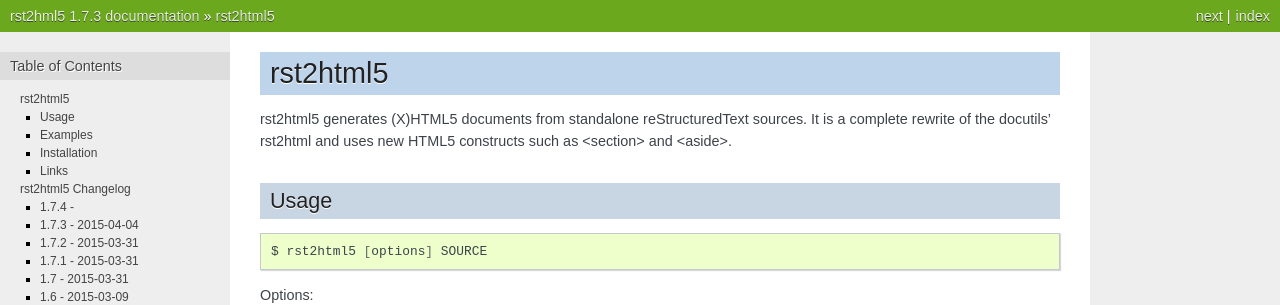
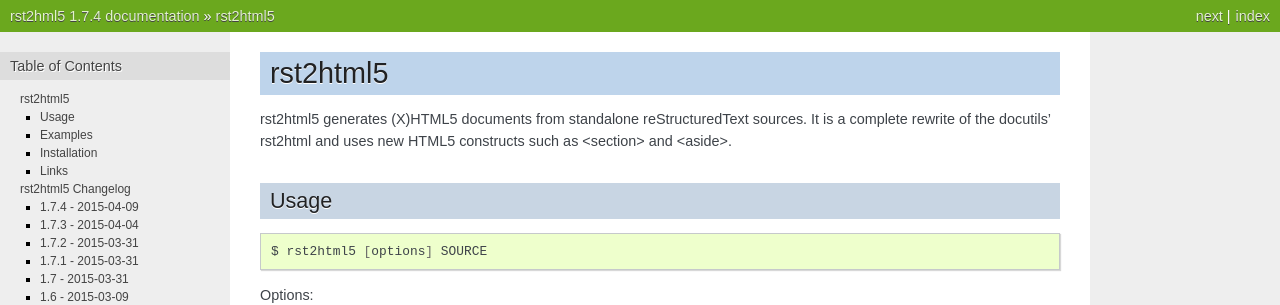
Before and after one commit to andredias/rst2html5, a Sphinx documentation site: the page built from docs/index.rst, in a window 1280 px wide and 900 px high. Shown: the top 305 px of the window. Built offline with Sphinx 7.4.7, drawn with Linux system fonts in a browser that asks for light colours; some of the changed text lies outside the part shown.

Commit message:
v1.7.3 -> v1.7.4

```diff
--- a/CHANGELOG.rst
+++ b/CHANGELOG.rst
@@ -4,9 +4,10 @@ rst2html5 Changelog
 
 Here you can see the full list of changes between each rst2html5 releases.
 
-1.7.4 -
+1.7.4 - 2015-04-09
 ==================
 
+* fixes deleted blank lines in <table><pre> during Genshi rendering
 * Testing does not depend on ordered tag attributes anymore
 
 1.7.3 - 2015-04-04
--- a/docs/conf.py
+++ b/docs/conf.py
@@ -51,7 +51,7 @@ copyright = u'2014, André Felipe Dias'
 # The short X.Y version.
 version = '1.7'
 # The full version, including alpha/beta/rc tags.
-release = '1.7.3'
+release = '1.7.4'
 
 # The language for content autogenerated by Sphinx. Refer to documentation
 # for a list of supported languages.
--- a/setup.py
+++ b/setup.py
@@ -15,7 +15,7 @@ def read(*names, **kwargs):
 
 setup(
     name='rst2html5',
-    version='1.7.3',
+    version='1.7.4',
     license='MIT License',
     author='André Felipe Dias',
     author_email='andref.dias@gmail.com',
```
Also changed, not shown: 1 other file.
